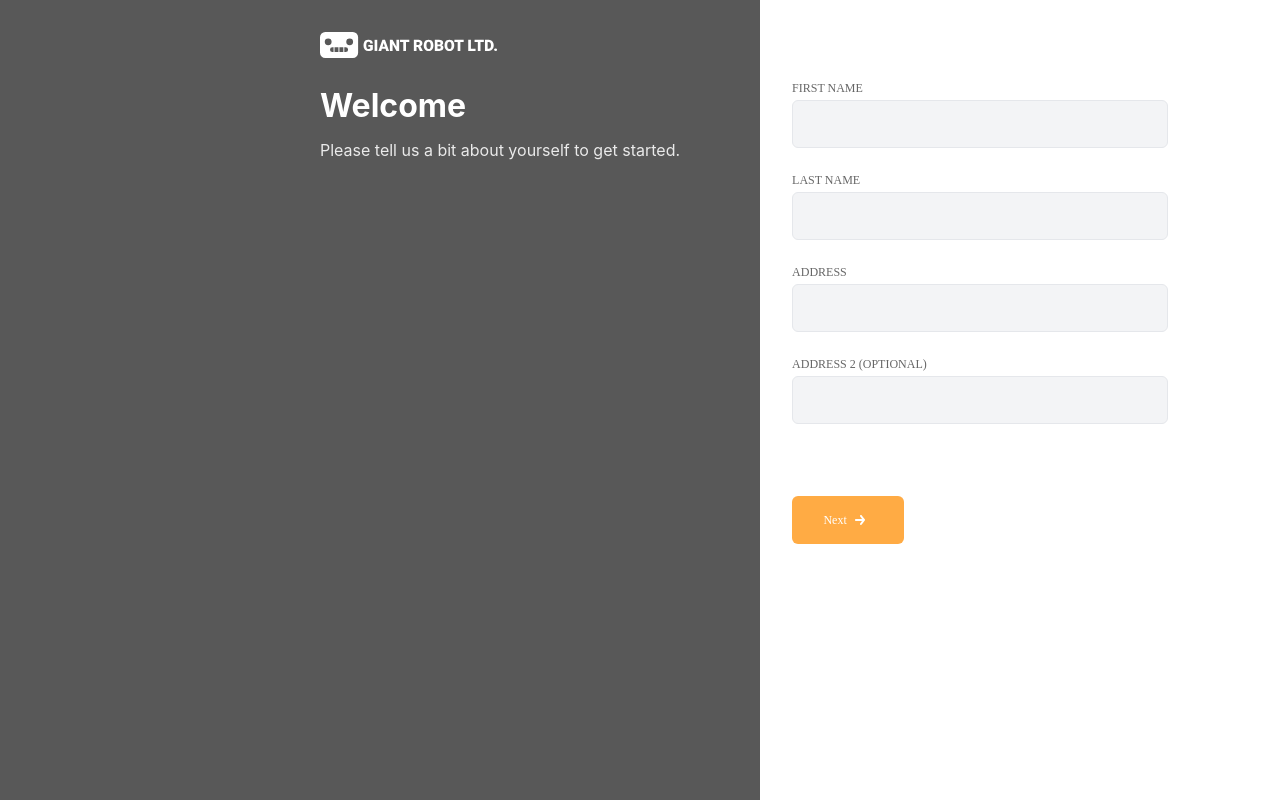
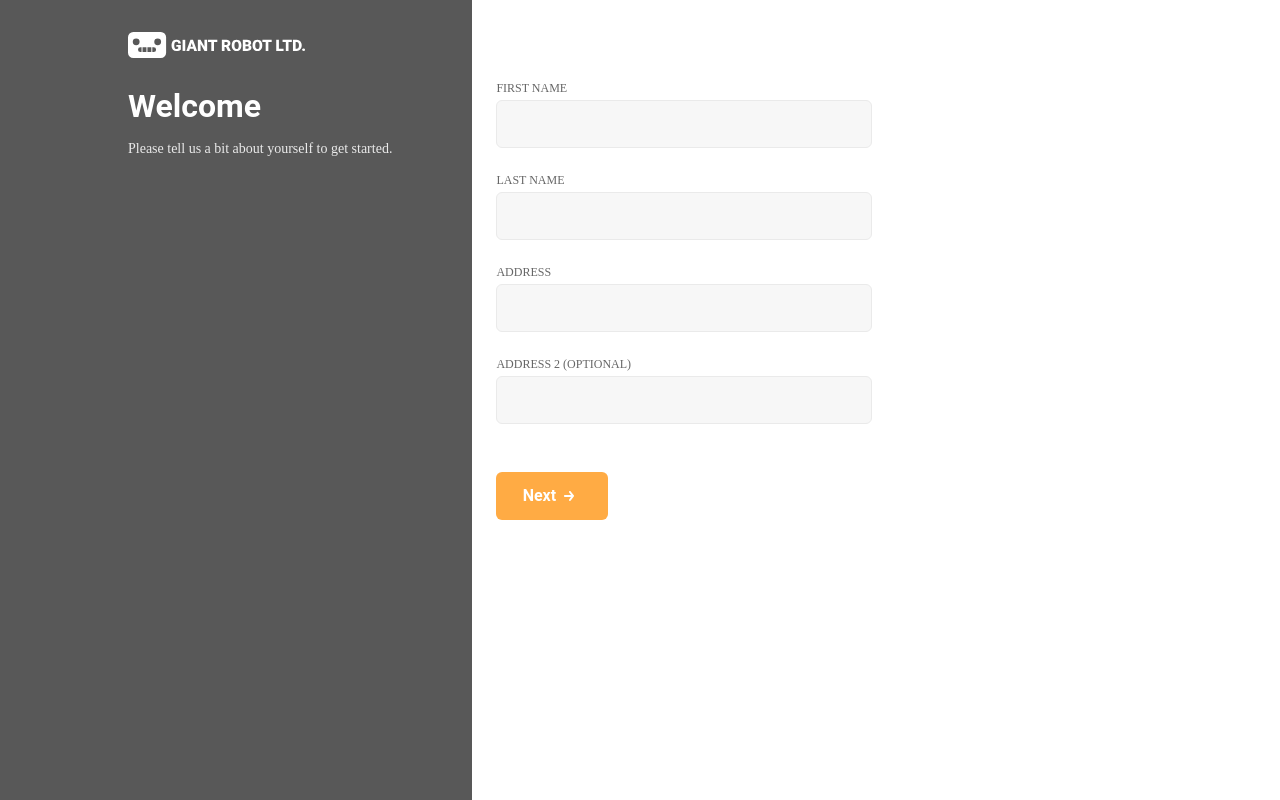
Before and after one commit to csullins/giant-robot-app, a React (Create React App) app in the folder giant-robot-app/: page / in a window 1280 px wide. Built offline with nearby package versions, Linux system fonts and the light colour scheme.

Commit message:
finalizing redline styles

```diff
--- a/giant-robot-app/src/App.css
+++ b/giant-robot-app/src/App.css
@@ -3,3 +3,7 @@
 @import 'tailwindcss/utilities';
 
 @import url('https://fonts.googleapis.com/css2?family=Merriweather&family=Roboto:wght@700&display=swap');
+
+body {
+  border-radius: 0.375rem;
+}
--- a/giant-robot-app/src/App.js
+++ b/giant-robot-app/src/App.js
@@ -1,8 +1,8 @@
 import "./App.css";
 import { useState } from "react";
-import FormInput from "./FormInput";
 import Logo from "./assets/GiantRobotLTD_Logo.svg";
 import Arrow from "./assets/White_Arrow.svg";
+import FormInput from "./FormInput";
 
 export default function App() {
   const [formValues, setFormValues] = useState({
@@ -46,6 +46,7 @@ export default function App() {
         break;
       }
     }
+
     if (allRequiredFieldsFilled) {
       let fieldValuesString = "Form values:\n";
       for (const input of inputs) {
@@ -54,6 +55,7 @@ export default function App() {
       alert(fieldValuesString);
     } else {
       alert("Please fill in all required fields.");
+      return;
     }
   };
 
@@ -67,50 +69,54 @@ export default function App() {
         flex
         flex-col
         sm:flex-row
+        h-screen
+        w-376
+        sm:w-auto
+        "
+    >
+      <div
+      className="
+      flex
+      flex-col
+      py-8
+      px-8
+      sm:ps-32
+      sm:pr-20
+      bg-grey">
+        <header
+          className="
         sm:h-screen"
-    >
-      <header
-        className="
-        pl-6
-        pt-8
-        sm:py-8
-        sm:pr-20
-        sm:pl-80
-      bg-grey"
-      >
-        <div>
+        >
           <img src={Logo} className="h-26 w-177" alt="giant robot logo" />
           <h1
             className="
-              header-title
+            font-sans
               font-bold
               text-white
-              text-32
+              text-24
+              sm:text-32
               leading-none
               pt-8
               pb-4"
           >
             Welcome
           </h1>
-          <h3 className="text-off-white pb-8">
+          <h3 className="text-off-white text-14 font-serif">
             Please tell us a bit about yourself to get started.
           </h3>
-        </div>
-      </header>
-      <div>
+        </header>
+      </div>
+      <div className="px-6">
         <form
           className="
             font-serif
             flex
             flex-col
-            mx-auto
-            w-376
-            sm:ml-8
             text-xs
-          text-label-grey
+            sm:w-376
+
             sm:mt-20
-            mt-8"
-        >
+            mt-8">
           {inputs.map((input) => (
             <FormInput
               {...input}
@@ -121,9 +127,18 @@ export default function App() {
           <button
             type="submit"
             onClick={handleSubmit}
-            className="bg-citrus w-376 sm:w-28 mt-12 h-12 rounded-md text-white flex items-center justify-center"
+            className="
+            bg-citrus
+            sm:px-6
+            sm:w-28
+             mt-6
+             h-12
+             rounded-md
+             flex
+             items-center
+             justify-center"
           >
-            <p>Next</p>
+            <p className="font-sans font-bold text-white text-16">Next</p>
             <img src={Arrow} className="h-2.5 w-2.5 m-2" alt="right-arrow" />
           </button>
         </form>
--- a/giant-robot-app/src/FormInput.js
+++ b/giant-robot-app/src/FormInput.js
@@ -18,17 +18,15 @@ export default function FormInput(props) {
   return (
     <>
       <div className="flex">
-        <label className="pb-1">{label}</label>
-        {showError && <span className="text-red-500 ml-1">REQUIRED</span>}
+        <label className="pb-1 text-12 text-label-grey">{label}</label>
+        {showError && <span className="text-invalid ml-1">REQUIRED</span>}
       </div>
       <input
-        className="
-        bg-gray-100
-          h-12
-          border
-          focus:bg-transparent
-          rounded-md
-          mb-6"
+        className={
+          showError
+            ? "bg-input-grey h-12 border border-invalid focus:bg-white rounded-md mb-6"
+            : "bg-input-grey h-12 border border-off-white focus:bg-white focus:border-active-border rounded-md  mb-6"
+        }
         name={name}
         value={value}
         onChange={onChange}
--- a/giant-robot-app/tailwind.config.js
+++ b/giant-robot-app/tailwind.config.js
@@ -1,4 +1,5 @@
 /** @type {import('tailwindcss').Config} */
+
 module.exports = {
   content: ["./src/**/*.{html,js}"],
  theme: {
@@ -8,20 +9,29 @@ module.exports = {
       },
       width: {
         '177': '177px',
-        '376': '376px'
+        '376': '376px',
+        '455': '455px'
       },
       colors: {
         'grey': '#585858',
         'off-white': '#EAEAEA',
         'citrus': '#FFAB44',
-        'label-grey': '#666666'
+        'label-grey': '#666666',
+        'input-grey': '#F7F7F7',
+        'invalid': '#E70000',
+        'valid': '#OOADEE',
+        'active-border': '#OOADEE',
       },
       fontSize: {
+        '12': '12px',
+        '14': '14px',
         '16': '16px',
+        '24': '24px',
         '32': '32px'
       },
       fontFamily: {
         serif: ['Merriweather'],
+        sans: ['Roboto'],
       }
     },
   },
```
Also changed, not shown: 1 other file (tests, documents, lock files or other folders).
